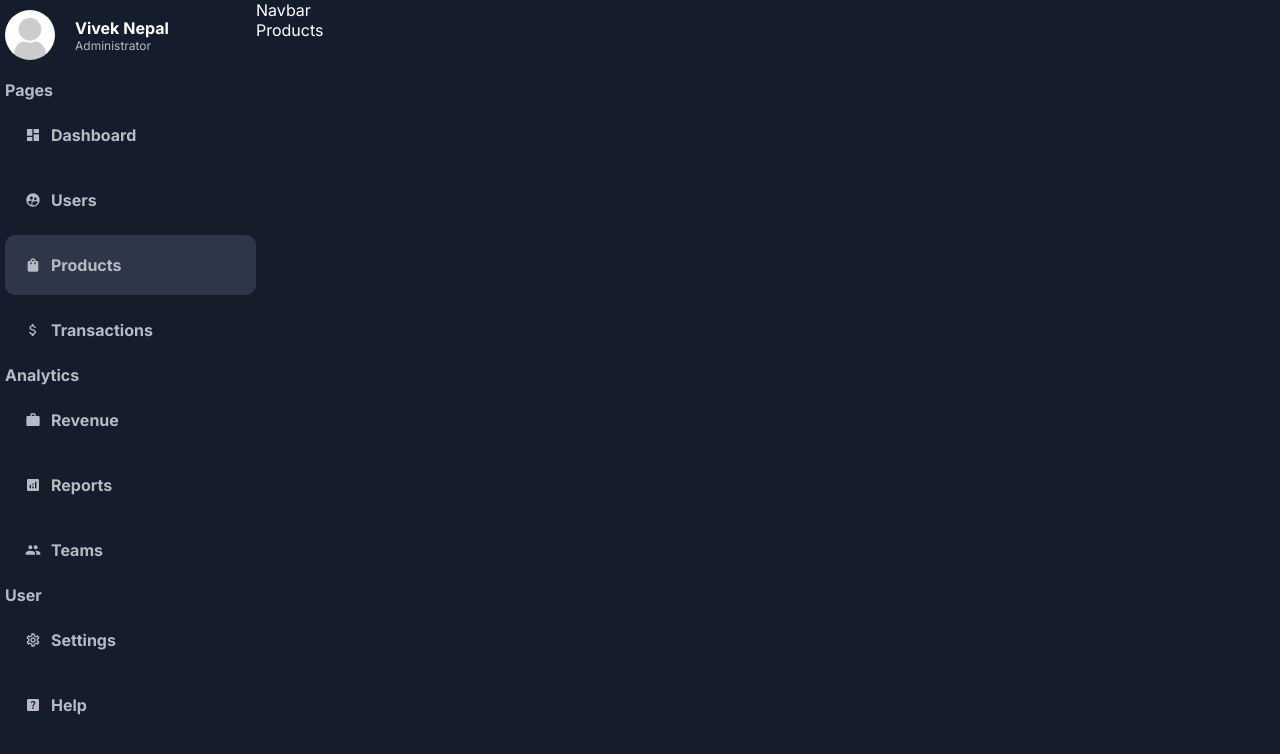
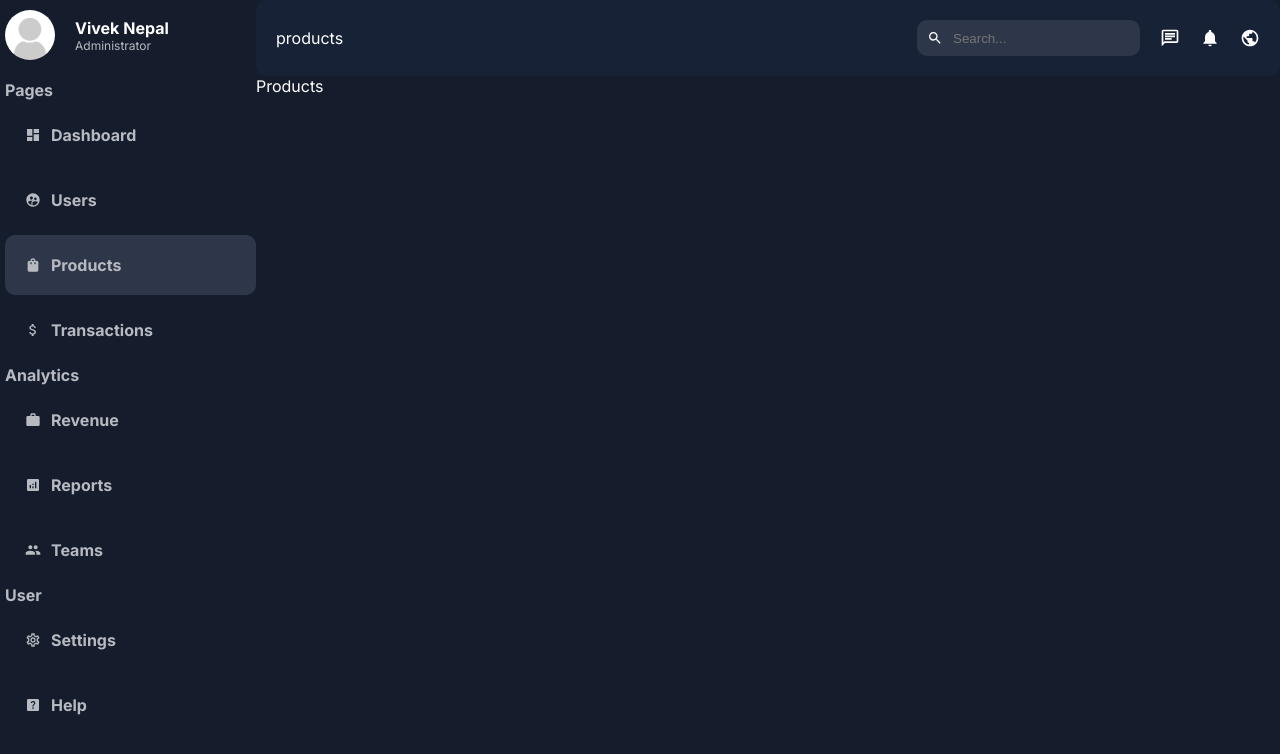
Before and after one commit to v1v3k-nepal/admin-dashboard, a Next.js app: page /dashboard/products in a window 1280 px wide. Shown: the top 754 px of the page. Built offline with nearby package versions, Linux system fonts and the light colour scheme.

Commit message:
navbar done

```diff
--- /dev/null
+++ b/src/components/dashboard_ui/navbar/_navbar.scss
@@ -0,0 +1,36 @@
+.navbar-container{
+    padding: 20px;
+    width: 100%;
+    display: flex;
+    align-items: center;
+    justify-content: space-between;
+    background-color: var(--bgSoft);
+    border-radius: 10px;
+
+    .menu{
+        display: flex;
+        align-items: center;
+        gap: 20px;
+
+        .search{
+            background-color: #2e374a;
+            display: flex;
+            align-items: center;
+            gap: 10px;
+            border-radius: 10px;
+            padding: 10px;
+            input{
+                color: var(--text);
+                border: none;
+                background-color: transparent;
+                outline: none;
+            }
+        }
+
+        .icons{
+            display: flex;
+            gap: 20px;
+            cursor: pointer;
+        }
+    }
+}
--- a/src/components/dashboard_ui/navbar/navbar.tsx
+++ b/src/components/dashboard_ui/navbar/navbar.tsx
@@ -1,10 +1,27 @@
+"use client"
 import React from 'react'
+import { MdNotifications, MdOutlineChat, MdPublic, MdSearch } from 'react-icons/md'
+import "./_navbar.scss"
+import { usePathname } from 'next/navigation'
 
-type Props = {}
 
-const Navbar = (props: Props) => {
+const Navbar = () => {
+  const pathname = usePathname();
   return (
-    <div>Navbar</div>
+    <div className='navbar-container'>
+      <div className='nav-title'>{pathname.split("/").pop()}</div>
+      <div className="menu">
+        <div className="search">
+          <MdSearch/>
+          <input type="text" placeholder='Search...'/>
+        </div>
+        <div className="icons">
+          <MdOutlineChat size={20} />
+          <MdNotifications size={20} />
+          <MdPublic size={20} />
+        </div>
+      </div>
+    </div>
   )
 }
 
```
